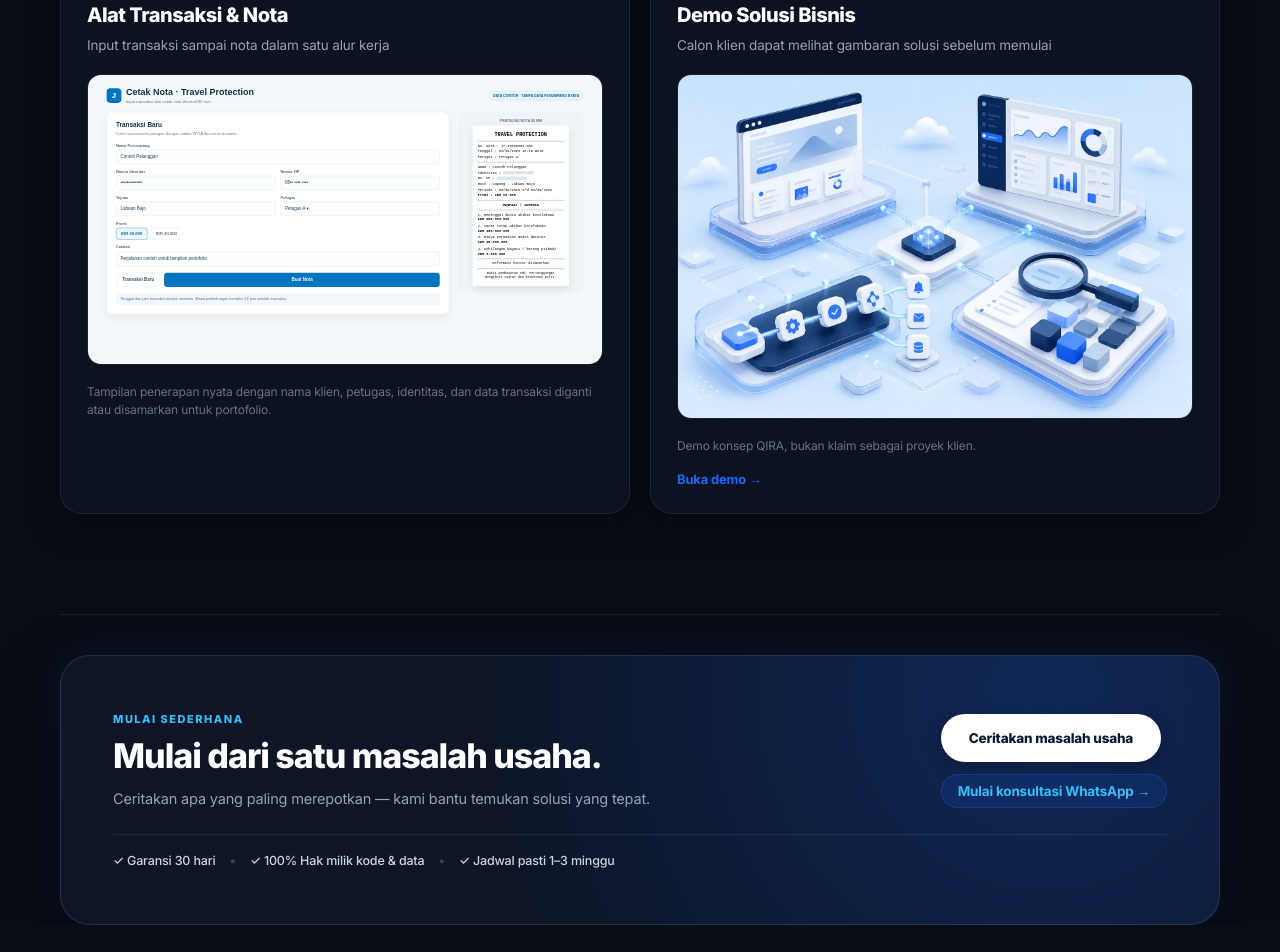
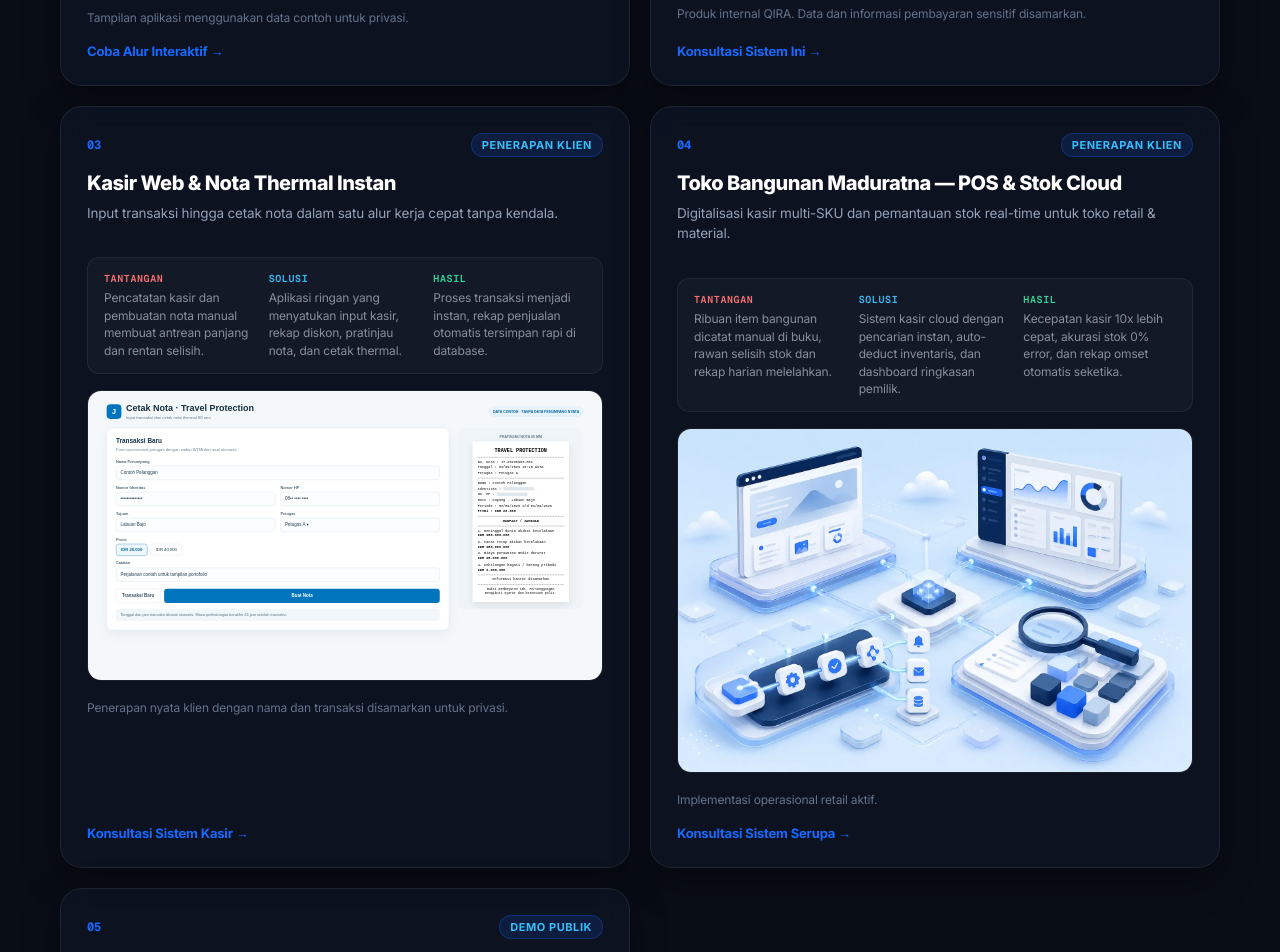
Before and after one commit to fransiskusmahendra/qira-platform, a Next.js app in the folder apps/public-web/: page /portfolio in a window 1280 px wide. Shown: the part 1700-2652 px from the top of the page. Built offline with nearby package versions, Linux system fonts and the light colour scheme; no server answers.

Commit message:
feat(nav): streamline site navigation to 4 core pages with Karya and 301 redirect for studi-kasus

```diff
--- a/apps/public-web/app/_components/Navbar.tsx
+++ b/apps/public-web/app/_components/Navbar.tsx
@@ -14,22 +14,17 @@ export function Navbar() {
   const { t } = useLanguage();
 
   const primaryLinks = [
-    { href: "/about", label: t.nav.about },
     { href: "/layanan", label: t.nav.services },
     { href: "/portfolio", label: t.nav.portfolio },
     { href: "/harga", label: t.nav.pricing },
-    { href: "/studi-kasus", label: t.nav.caseStudies },
-    { href: "/panduan", label: t.nav.guides },
+    { href: "/about", label: t.nav.about },
   ];
 
   const allMobileLinks = [
-    { href: "/about", label: t.nav.about },
     { href: "/layanan", label: t.nav.services },
     { href: "/portfolio", label: t.nav.portfolio },
     { href: "/harga", label: t.nav.pricing },
-    { href: "/cara-kerja", label: t.nav.howItWorks },
-    { href: "/studi-kasus", label: t.nav.caseStudies },
-    { href: "/panduan", label: t.nav.guides },
+    { href: "/about", label: t.nav.about },
   ];
 
   // Close drawer on route change
--- a/apps/public-web/app/portfolio/_components/PortfolioPageClient.tsx
+++ b/apps/public-web/app/portfolio/_components/PortfolioPageClient.tsx
@@ -11,25 +11,192 @@ import { Footer } from "../../_components/Footer";
 import { ClosingCtaSection } from "../../_components/ClosingCtaSection";
 import { useLanguage } from "../../../lib/i18n";
 
-type PortfolioItem = { number: string; tag: string; title: string; outcome: string; visual: string; image: string; imageAlt: string; href?: string; cta?: string; external?: boolean; note?: string };
+type PortfolioItem = {
+  number: string;
+  tag: string;
+  title: string;
+  outcome: string;
+  problem: string;
+  solution: string;
+  result: string;
+  visual: string;
+  image: string;
+  imageAlt: string;
+  href?: string;
+  cta?: string;
+  external?: boolean;
+  note?: string;
+};
 
 const ITEMS_ID: readonly PortfolioItem[] = [
-  { number: "01", tag: "Produk QIRA", title: "Pemetaan Kebutuhan", outcome: "Kebutuhan menjadi ruang lingkup yang jelas", visual: "Masalah → Prioritas → Ruang lingkup", image: "/screenshots/qira-discovery.svg", imageAlt: "Tampilan QIRA Discovery dengan progres dan form kebutuhan usaha", href: "/discovery", cta: "Coba alurnya", note: "Tampilan aplikasi menggunakan data contoh." },
-  { number: "02", tag: "Produk QIRA", title: "Invoice & Dokumen", outcome: "Data transaksi menjadi invoice siap diperiksa, dicetak, atau disimpan", visual: "Input → Pratinjau → PDF", image: "/screenshots/qira-invoice-maker.svg", imageAlt: "Tampilan QIRA Invoice Maker dengan editor dan pratinjau invoice", note: "Produk internal QIRA. Screenshot memakai data contoh; identitas legal dan informasi pembayaran sensitif disamarkan." },
-  { number: "03", tag: "Penerapan klien", title: "Alat Transaksi & Nota", outcome: "Input transaksi sampai nota dalam satu alur kerja", visual: "Input → Nota → Cetak", image: "/screenshots/travel-transaction-demo.svg", imageAlt: "Tampilan aplikasi transaksi perjalanan dan pratinjau nota thermal", note: "Tampilan penerapan nyata dengan nama klien, petugas, identitas, dan data transaksi diganti atau disamarkan untuk portofolio." },
-  { number: "04", tag: "Demo publik", title: "Demo Solusi Bisnis", outcome: "Calon klien dapat melihat gambaran solusi sebelum memulai", visual: "Lihat → Coba → Diskusikan", image: "/illustrations/qira-services.webp", imageAlt: "Ilustrasi demo solusi bisnis QIRA", href: "https://demo.qirasolution.com", cta: "Buka demo", external: true, note: "Demo konsep QIRA, bukan klaim sebagai proyek klien." },
+  {
+    number: "01",
+    tag: "Produk QIRA",
+    title: "Pemetaan Kebutuhan (QIRA Discovery)",
+    outcome: "Mengubah hambatan operasional menjadi ruang lingkup proyek yang jelas dan terukur.",
+    problem: "Bisnis sering merasakan kendala harian, namun bingung menentukan bentuk sistem yang tepat.",
+    solution: "Memetakan kendala menjadi skala prioritas, konteks bisnis, dan kebutuhan modul teknis.",
+    result: "Pijakan jelas untuk kesepakatan ruang lingkup transparan tanpa pemborosan anggaran.",
+    visual: "Masalah → Prioritas → Ruang lingkup",
+    image: "/screenshots/qira-discovery.svg",
+    imageAlt: "Tampilan QIRA Discovery dengan progres dan form kebutuhan usaha",
+    href: "/discovery",
+    cta: "Coba Alur Interaktif",
+    note: "Tampilan aplikasi menggunakan data contoh untuk privasi."
+  },
+  {
+    number: "02",
+    tag: "Produk QIRA",
+    title: "Invoice & Dokumen Otomatis",
+    outcome: "Data transaksi terkonversi instan menjadi invoice siap periksa, kirim, dan cetak.",
+    problem: "Pembuatan dokumen manual berulang rawan salah hitung, tidak seragam, dan makan waktu.",
+    solution: "Editor terpadu dengan pratinjau langsung sebelum dokumen PDF diterbitkan.",
+    result: "Satu alur menangani input data sampai dokumen akhir tanpa berpindah-pindah aplikasi.",
+    visual: "Input → Pratinjau → PDF",
+    image: "/screenshots/qira-invoice-maker.svg",
+    imageAlt: "Tampilan QIRA Invoice Maker dengan editor dan pratinjau invoice",
+    href: "/discovery?context=invoice%20maker",
+    cta: "Konsultasi Sistem Ini",
+    note: "Produk internal QIRA. Data dan informasi pembayaran sensitif disamarkan."
+  },
+  {
+    number: "03",
+    tag: "Penerapan Klien",
+    title: "Kasir Web & Nota Thermal Instan",
+    outcome: "Input transaksi hingga cetak nota dalam satu alur kerja cepat tanpa kendala.",
+    problem: "Pencatatan kasir dan pembuatan nota manual membuat antrean panjang dan rentan selisih.",
+    solution: "Aplikasi ringan yang menyatukan input kasir, rekap diskon, pratinjau nota, dan cetak thermal.",
+    result: "Proses transaksi menjadi instan, rekap penjualan otomatis tersimpan rapi di database.",
+    visual: "Input → Nota → Cetak",
+    image: "/screenshots/travel-transaction-demo.svg",
+    imageAlt: "Tampilan aplikasi transaksi perjalanan dan pratinjau nota thermal",
+    href: "/discovery?context=pos%20kasir%20nota",
+    cta: "Konsultasi Sistem Kasir",
+    note: "Penerapan nyata klien dengan nama dan transaksi disamarkan untuk privasi."
+  },
+  {
+    number: "04",
+    tag: "Penerapan Klien",
+    title: "Toko Bangunan Maduratna — POS & Stok Cloud",
+    outcome: "Digitalisasi kasir multi-SKU dan pemantauan stok real-time untuk toko retail & material.",
+    problem: "Ribuan item bangunan dicatat manual di buku, rawan selisih stok dan rekap harian melelahkan.",
+    solution: "Sistem kasir cloud dengan pencarian instan, auto-deduct inventaris, dan dashboard ringkasan pemilik.",
+    result: "Kecepatan kasir 10x lebih cepat, akurasi stok 0% error, dan rekap omset otomatis seketika.",
+    visual: "Multi-SKU → Auto Deduct → Rekap Cloud",
+    image: "/illustrations/qira-services.webp",
+    imageAlt: "Digitalisasi POS dan stok toko bangunan",
+    href: "/discovery?context=sistem%20stok%20retail",
+    cta: "Konsultasi Sistem Serupa",
+    note: "Implementasi operasional retail aktif."
+  },
+  {
+    number: "05",
+    tag: "Demo Publik",
+    title: "Demo Ekosistem Solusi Bisnis",
+    outcome: "Eksplorasi modul sistem terintegrasi yang siap disesuaikan dengan alur bisnis Anda.",
+    problem: "Calon klien ingin melihat gambaran sistem sebelum memutuskan berinvestasi teknologi.",
+    solution: "Lingkungan demo live interaktif yang menyajikan contoh portal operasional dan alur data.",
+    result: "Kepastian implementasi digital dengan melihat langsung interaksi sistem.",
+    visual: "Jelajahi → Uji Coba → Terapkan",
+    image: "/illustrations/qira-services.webp",
+    imageAlt: "Ilustrasi demo solusi bisnis QIRA",
+    href: "https://demo.qirasolution.com",
+    cta: "Buka Demo Publik",
+    external: true,
+    note: "Demo konsep interaktif yang siap disesuaikan kebutuhan usaha."
+  },
 ] as const;
 
 const ITEMS_EN: readonly PortfolioItem[] = [
-  { number: "01", tag: "QIRA Product", title: "Needs Mapping", outcome: "Turns business bottlenecks into a clear project scope", visual: "Problem → Priorities → Scope", image: "/screenshots/qira-discovery.svg", imageAlt: "QIRA Discovery interface showing workflow progress and business needs intake", href: "/discovery", cta: "Try interactive flow", note: "App preview uses sample data." },
-  { number: "02", tag: "QIRA Product", title: "Invoice & Documents", outcome: "Transaction data into ready-to-send PDF invoices", visual: "Input → Preview → PDF", image: "/screenshots/qira-invoice-maker.svg", imageAlt: "QIRA Invoice Maker interface with editor and live preview", note: "Internal QIRA product. Preview uses sample data with client details anonymized." },
-  { number: "03", tag: "Client Deployment", title: "Transactions & Receipts", outcome: "Order entry to thermal receipt in a single workflow", visual: "Input → Receipt → Print", image: "/screenshots/travel-transaction-demo.svg", imageAlt: "Travel transaction app interface with thermal receipt preview", note: "Real client deployment with names, staff, and transactional details anonymized." },
-  { number: "04", tag: "Public Demo", title: "Business Solution Demo", outcome: "Explore interactive samples before committing", visual: "Explore → Test → Discuss", image: "/illustrations/qira-services.webp", imageAlt: "QIRA business solution interactive demo illustration", href: "https://demo.qirasolution.com", cta: "Open demo", external: true, note: "Concept demonstration by QIRA." },
+  {
+    number: "01",
+    tag: "QIRA Product",
+    title: "Needs Mapping (QIRA Discovery)",
+    outcome: "Turns business bottlenecks into a clear, measurable project scope.",
+    problem: "Businesses feel daily friction, but lack clarity on what digital system fits best.",
+    solution: "Deconstructs challenges into priorities, business context, and lean technical requirements.",
+    result: "A solid baseline for transparent project scoping and realistic budgeting.",
+    visual: "Problem → Priorities → Scope",
+    image: "/screenshots/qira-discovery.svg",
+    imageAlt: "QIRA Discovery interface showing workflow progress and business needs intake",
+    href: "/discovery",
+    cta: "Try Interactive Flow",
+    note: "Preview uses anonymized sample data."
+  },
+  {
+    number: "02",
+    tag: "QIRA Product",
+    title: "Automated Invoicing & Documents",
+    outcome: "Converts transactional data instantly into validated, print-ready PDF invoices.",
+    problem: "Manual repetitive invoice creation leads to calculation errors and formatting discrepancies.",
+    solution: "Unified data editor with real-time preview before document generation.",
+    result: "A single streamlined flow handling data intake to finalized PDFs without tool fragmentation.",
+    visual: "Input → Preview → PDF",
+    image: "/screenshots/qira-invoice-maker.svg",
+    imageAlt: "QIRA Invoice Maker interface with editor and live preview",
+    href: "/discovery?context=invoice%20maker",
+    cta: "Consult on this System",
+    note: "Internal QIRA product. Sensitive payment details anonymized."
+  },
+  {
+    number: "03",
+    tag: "Client Deployment",
+    title: "Web POS & Instant Thermal Receipts",
+    outcome: "Sales input to thermal printing in a unified, friction-free cashier workflow.",
+    problem: "Separating order recording and receipt printing causes checkout queues and entry mistakes.",
+    solution: "Lightweight application integrating item entry, discounts, live preview, and thermal printing.",
+    result: "Instant transaction throughput with automated daily transaction logs in the database.",
+    visual: "Input → Receipt → Print",
+    image: "/screenshots/travel-transaction-demo.svg",
+    imageAlt: "Travel transaction app interface with thermal receipt preview",
+    href: "/discovery?context=pos%20kasir%20nota",
+    cta: "Consult on POS Systems",
+    note: "Real client deployment with names and transactions anonymized."
+  },
+  {
+    number: "04",
+    tag: "Client Deployment",
+    title: "Maduratna Building Supplies — Cloud POS & Stock",
+    outcome: "Multi-SKU cashier digital flow and real-time inventory management for retail.",
+    problem: "Thousands of SKUs logged manually in paper books, leading to stock discrepancies and hours of daily reconciliation.",
+    solution: "Cloud-based cashier system with instant search, auto-inventory deductions, and owner dashboards.",
+    result: "10x faster checkout, 0% inventory variance, and instantaneous daily reconciliation.",
+    visual: "Multi-SKU → Auto Deduct → Cloud Summary",
+    image: "/illustrations/qira-services.webp",
+    imageAlt: "POS and inventory digitalization for building supplies retail",
+    href: "/discovery?context=sistem%20stok%20retail",
+    cta: "Consult on Similar Systems",
+    note: "Active retail deployment."
+  },
+  {
+    number: "05",
+    tag: "Public Demo",
+    title: "Business Solution Demo Ecosystem",
+    outcome: "Explore pre-built interactive modules designed to adapt to your operational workflows.",
+    problem: "Business leaders prefer experiencing real functionality before investing in software.",
+    solution: "Live interactive demo environment showcasing operations portals, form flows, and reporting.",
+    result: "Complete implementation clarity with zero guesswork on software capabilities.",
+    visual: "Explore → Test → Implement",
+    image: "/illustrations/qira-services.webp",
+    imageAlt: "QIRA business solution interactive demo illustration",
+    href: "https://demo.qirasolution.com",
+    cta: "Open Public Demo",
+    external: true,
+    note: "Interactive concept demonstration ready for customization."
+  },
 ] as const;
 
 function Action({ item }: { item: PortfolioItem }) {
   if (!item.href || !item.cta) return <span />;
-  return item.external ? <a className="simplePortfolioAction" href={item.href} target="_blank" rel="noreferrer">{item.cta} →</a> : <Link className="simplePortfolioAction" href={item.href}>{item.cta} →</Link>;
+  return item.external ? (
+    <a className="simplePortfolioAction" href={item.href} target="_blank" rel="noreferrer">
+      {item.cta} →
+    </a>
+  ) : (
+    <Link className="simplePortfolioAction" href={item.href}>
+      {item.cta} →
+    </Link>
+  );
 }
 
 export function PortfolioPageClient() {
@@ -38,21 +205,15 @@ export function PortfolioPageClient() {
 
   const items = isEn ? ITEMS_EN : ITEMS_ID;
 
-  const eyebrow = isEn ? "Portfolio" : "Portofolio";
+  const eyebrow = isEn ? "Work & Deployments" : "Karya & Penerapan";
   const heading = isEn ? "Proven software in production." : "Software terbukti di lapangan.";
   const lead = isEn
-    ? "Internal systems, verified deployments, and interactive demos you can explore."
-    : "Sistem internal, implementasi nyata, dan demo interaktif yang dapat Anda coba langsung.";
+    ? "Internal products, verified client deployments, and operational systems engineered for measurable business outcomes."
+    : "Sistem produk internal, implementasi nyata di klien, dan software operasional yang dibangun untuk memecahkan hambatan bisnis.";
 
-  const principles = isEn ? [
-    "Interactive Demos Ready",
-    "Production Systems",
-    "Client Data Protected"
-  ] : [
-    "Demo Interaktif Siap Pakai",
-    "Sistem Teruji Lapangan",
-    "Kerahasiaan Data Terjamin"
-  ];
+  const principles = isEn
+    ? ["Interactive Demos Ready", "Production Systems", "Client Data Protected"]
+    : ["Demo Interaktif Siap Pakai", "Sistem Teruji Lapangan", "Kerahasiaan Data Terjamin"];
 
   return (
     <>
@@ -89,6 +250,23 @@ export function PortfolioPageClient() {
                 </div>
                 <h3>{item.title}</h3>
                 <p className="outcome">{item.outcome}</p>
+
+                {/* Problem -> Solution -> Result Compact Flow */}
+                <div className="karyaFlowGrid">
+                  <div className="karyaFlowCol">
+                    <small style={{ color: "#f87171" }}>{isEn ? "Challenge" : "Tantangan"}</small>
+                    <p>{item.problem}</p>
+                  </div>
+                  <div className="karyaFlowCol">
+                    <small style={{ color: "#38bdf8" }}>{isEn ? "Solution" : "Solusi"}</small>
+                    <p>{item.solution}</p>
+                  </div>
+                  <div className="karyaFlowCol">
+                    <small style={{ color: "#34d399" }}>{isEn ? "Result" : "Hasil"}</small>
+                    <p>{item.result}</p>
+                  </div>
+                </div>
+
                 <div className="simplePortfolioVisual">
                   <strong>{item.visual}</strong>
                   <Image src={item.image} alt={item.imageAlt} width={600} height={340} />
--- a/apps/public-web/app/portfolio/page.tsx
+++ b/apps/public-web/app/portfolio/page.tsx
@@ -1,15 +1,15 @@
 import type { Metadata } from "next";
 import { PortfolioPageClient } from "./_components/PortfolioPageClient";
 
-const PORTFOLIO_DESCRIPTION = "Lihat produk internal, penerapan nyata, dan demo solusi QIRA melalui contoh aplikasi yang aman ditampilkan.";
-const socialImage = { url: "/opengraph-image", width: 1200, height: 630, alt: "Portofolio QIRA — produk, penerapan, dan demo solusi digital" };
+const PORTFOLIO_DESCRIPTION = "Karya sistem software, penerapan operasional nyata, dan solusi digital terbukti yang dibangun dan diterapkan oleh QIRA.";
+const socialImage = { url: "/opengraph-image", width: 1200, height: 630, alt: "Karya QIRA — produk, penerapan, dan software operasional" };
 
 export const metadata: Metadata = {
-  title: "Portofolio",
+  title: "Karya & Penerapan",
   description: PORTFOLIO_DESCRIPTION,
   alternates: { canonical: "/portfolio" },
-  openGraph: { title: "Portofolio QIRA", description: PORTFOLIO_DESCRIPTION, url: "/portfolio", type: "website", images: [socialImage] },
-  twitter: { card: "summary_large_image", title: "Portofolio QIRA", description: PORTFOLIO_DESCRIPTION, images: ["/opengraph-image"] },
+  openGraph: { title: "Karya & Penerapan | QIRA", description: PORTFOLIO_DESCRIPTION, url: "/portfolio", type: "website", images: [socialImage] },
+  twitter: { card: "summary_large_image", title: "Karya & Penerapan | QIRA", description: PORTFOLIO_DESCRIPTION, images: ["/opengraph-image"] },
 };
 
 export default function PortfolioPage() {
--- a/apps/public-web/app/simplify-all.css
+++ b/apps/public-web/app/simplify-all.css
@@ -215,6 +215,38 @@
 }
 .simplePortfolioAction:hover {
   text-decoration: underline;
+}
+
+.karyaFlowGrid {
+  display: grid;
+  grid-template-columns: repeat(3, 1fr);
+  gap: 12px;
+  margin: 16px 0;
+  padding: 14px 16px;
+  background: rgba(255, 255, 255, 0.03);
+  border: 1px solid rgba(255, 255, 255, 0.06);
+  border-radius: 12px;
+  font-size: 12.5px;
+}
+.karyaFlowCol small {
+  display: block;
+  font-family: var(--font-geist-mono), monospace;
+  font-size: 10px;
+  font-weight: 600;
+  letter-spacing: 0.06em;
+  text-transform: uppercase;
+}
+.karyaFlowCol p {
+  margin: 4px 0 0;
+  line-height: 1.45;
+  color: #8A8F98;
+  font-size: 12px;
+}
+@media (max-width: 640px) {
+  .karyaFlowGrid {
+    grid-template-columns: 1fr;
+    gap: 10px;
+  }
 }
 
 .portfolioCaseGrid {
--- a/apps/public-web/lib/i18n/dictionaries/en.ts
+++ b/apps/public-web/lib/i18n/dictionaries/en.ts
@@ -4,9 +4,9 @@ export const enDictionary: TranslationDictionary = {
   nav: {
     about: "About",
     services: "Services",
-    portfolio: "Portfolio",
+    portfolio: "Work",
     pricing: "Pricing",
-    caseStudies: "Case Studies",
+    caseStudies: "Work",
     guides: "Guides",
     howItWorks: "How It Works",
     home: "Home",
@@ -304,15 +304,15 @@ export const enDictionary: TranslationDictionary = {
     solutionsLinks: [
       { href: "/layanan", label: "All Services" },
       { href: "/harga", label: "Pricing & Plans" },
-      { href: "/portfolio", label: "App Portfolio" },
+      { href: "/portfolio", label: "Selected Work" },
       { href: "/contoh-penerapan", label: "Use Cases" },
       { href: "/solusi/website-umkm", label: "Business Websites" },
       { href: "/solusi/automation-bisnis", label: "Workflow Automation" },
     ],
     learnLinks: [
+      { href: "/portfolio", label: "Work & Deployments" },
       { href: "/cara-kerja", label: "Our Process" },
-      { href: "/studi-kasus", label: "Case Studies" },
-      { href: "/panduan", label: "Business Guides" },
+      { href: "/panduan", label: "Business Guides & Resources" },
       { href: "/untuk/usaha-jasa", label: "For Service Businesses" },
       { href: "/untuk/retail-umkm", label: "For Retail & SMEs" },
       { href: "/untuk/administrasi-tim", label: "For Admin & Teams" },
--- a/apps/public-web/lib/i18n/dictionaries/id.ts
+++ b/apps/public-web/lib/i18n/dictionaries/id.ts
@@ -4,9 +4,9 @@ export const idDictionary: TranslationDictionary = {
   nav: {
     about: "Tentang",
     services: "Layanan",
-    portfolio: "Portofolio",
+    portfolio: "Karya",
     pricing: "Harga",
-    caseStudies: "Studi Kasus",
+    caseStudies: "Karya",
     guides: "Panduan",
     howItWorks: "Cara Kerja",
     home: "Beranda",
@@ -304,15 +304,15 @@ export const idDictionary: TranslationDictionary = {
     solutionsLinks: [
       { href: "/layanan", label: "Semua Layanan" },
       { href: "/harga", label: "Harga & Paket" },
-      { href: "/portfolio", label: "Portofolio Aplikasi" },
+      { href: "/portfolio", label: "Karya & Penerapan" },
       { href: "/contoh-penerapan", label: "Contoh Penerapan" },
       { href: "/solusi/website-umkm", label: "Website Usaha" },
       { href: "/solusi/automation-bisnis", label: "Otomatisasi Bisnis" },
     ],
     learnLinks: [
+      { href: "/portfolio", label: "Karya & Hasil Nyata" },
       { href: "/cara-kerja", label: "Cara Kerja Kami" },
-      { href: "/studi-kasus", label: "Studi Kasus Nyata" },
-      { href: "/panduan", label: "Panduan Bisnis" },
+      { href: "/panduan", label: "Panduan Bisnis & Edukasi" },
       { href: "/untuk/usaha-jasa", label: "Untuk Usaha Jasa" },
       { href: "/untuk/retail-umkm", label: "Untuk Retail & UMKM" },
       { href: "/untuk/administrasi-tim", label: "Untuk Administrasi Tim" },
--- a/apps/public-web/next.config.ts
+++ b/apps/public-web/next.config.ts
@@ -13,6 +13,15 @@ const nextConfig: NextConfig = {
   poweredByHeader: false,
   reactStrictMode: true,
   experimental: { serverActions: { bodySizeLimit: "2mb" } },
+  async redirects() {
+    return [
+      {
+        source: "/studi-kasus",
+        destination: "/portfolio",
+        permanent: true,
+      },
+    ];
+  },
   async headers() {
     return [
       {
```
Also changed, not shown: apps/public-web/app/studi-kasus/page.tsx (+2 -13 lines).
